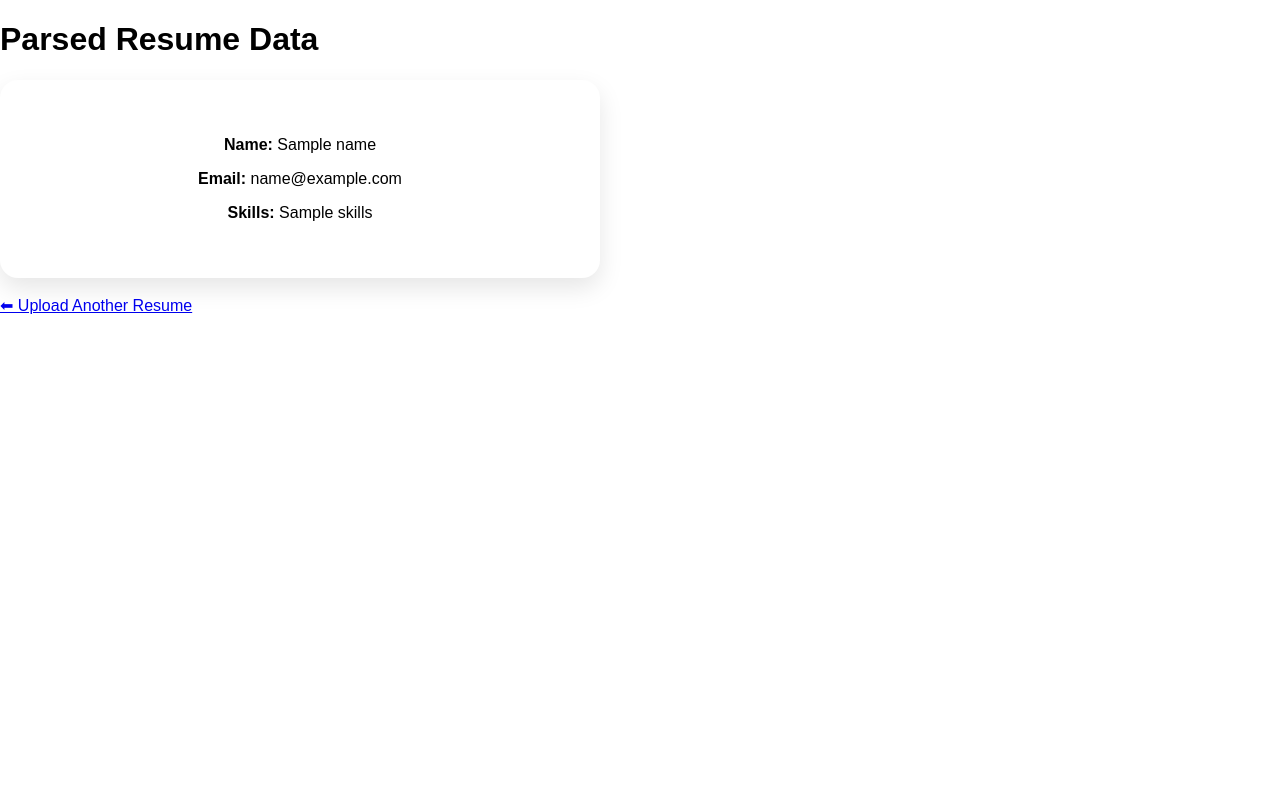
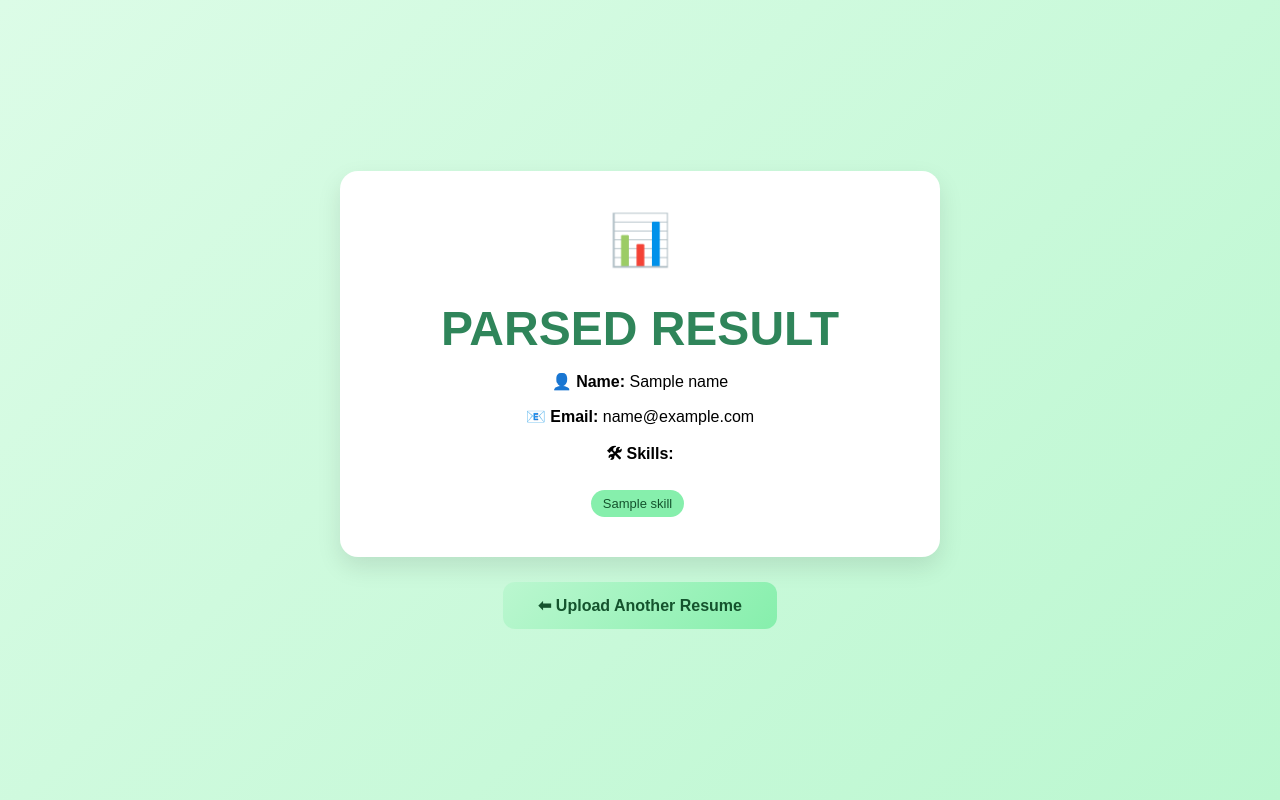
Before and after one commit to nihirashh/resume-parser-ai, a Flask app: template templates/result.html in a window 1280 px wide. Run offline with Flask 3, Linux system fonts and the light colour scheme; the template is opened without the code that fills it: most values are stand-ins (such as "Sample title", 1, 10 or a date in 2020).

Commit message:
Final result page pastel green UI

```diff
--- a/static/static.css
+++ b/static/static.css
@@ -94,3 +94,40 @@ body {
         font-size: 32px;
     }
 }
+
+/* Green pastel background only for result page */
+.result-main {
+    background: linear-gradient(135deg, #dcfce7, #bbf7d0);
+}
+
+/* Title green */
+.success-title {
+    color: #2f855a;
+}
+
+/* Skills tags */
+.skills span {
+    display: inline-block;
+    background: #86efac;
+    color: #14532d;
+    padding: 6px 12px;
+    margin: 5px 5px 0 0;
+    border-radius: 20px;
+    font-size: 13px;
+}
+
+/* Result button */
+.result-btn {
+    margin-top: 25px;
+    padding: 14px 35px;
+    background: linear-gradient(135deg, #bbf7d0, #86efac);
+    color: #14532d;
+    border-radius: 12px;
+    font-size: 16px;
+    font-weight: bold;
+    text-decoration: none;
+}
+
+.result-btn:hover {
+    background: linear-gradient(135deg, #86efac, #4ade80);
+}
--- a/templates/result.html
+++ b/templates/result.html
@@ -1,21 +1,37 @@
 <!DOCTYPE html>
 <html>
 <head>
-    <title>Resume Result</title>
+    <title>Parsed Resume</title>
     <link rel="stylesheet" href="{{ url_for('static', filename='static.css') }}">
 </head>
 <body>
 
-    <h1>Parsed Resume Data</h1>
+    <div class="main result-main">
 
-    <div class="card">
-        <p><b>Name:</b> {{ name }}</p>
-        <p><b>Email:</b> {{ email }}</p>
-        <p><b>Skills:</b> {{ skills }}</p>
+        <div class="card">
+
+            <div class="icon">📊</div>
+
+            <h1 class="title success-title">PARSED RESULT</h1>
+
+            <div class="result-box">
+                <p><b>👤 Name:</b> {{ name }}</p>
+                <p><b>📧 Email:</b> {{ email }}</p>
+
+                <p><b>🛠 Skills:</b></p>
+                <div class="skills">
+                    {% for skill in skills %}
+                        <span>{{ skill }}</span>
+                    {% endfor %}
+                </div>
+            </div>
+
+        </div>
+
+        <!-- Button below -->
+        <a href="/" class="result-btn">⬅ Upload Another Resume</a>
+
     </div>
-
-    <br>
-    <a href="/">⬅ Upload Another Resume</a>
 
 </body>
 </html>
```
